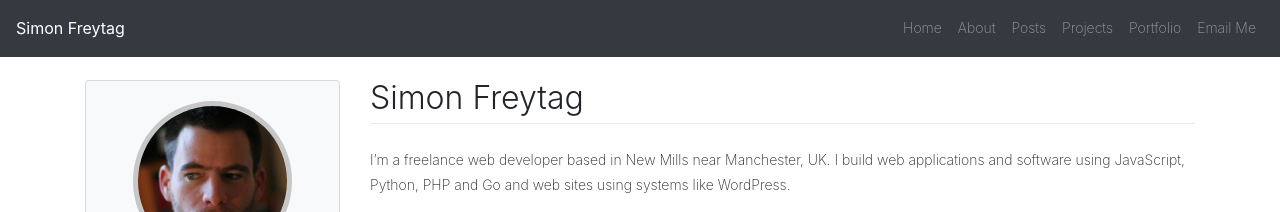
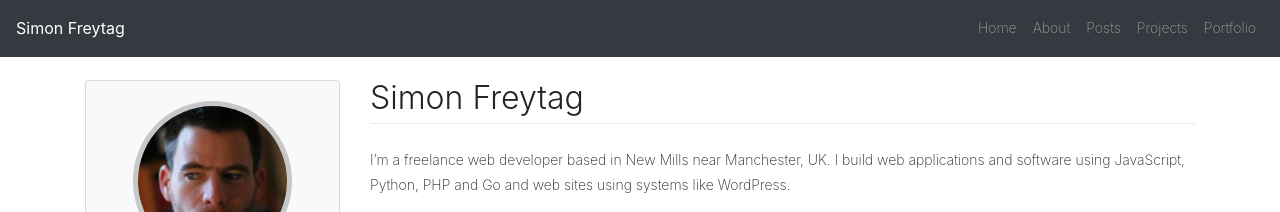
Before and after one commit to sfreytag/friday-theme, a Jekyll site: the page built from _pages/index.md, in a window 1280 px wide. Shown: the top 212 px of the page. Built offline with Jekyll 4.4.1, drawn with Linux system fonts in a browser that asks for light colours; Markdown is read by kramdown in place of the engine named in the settings.

Commit message:
Removed email from nav, for easier setup

```diff
--- a/_data/nav.yml
+++ b/_data/nav.yml
@@ -12,6 +12,3 @@
 
 - title: Portfolio
   href: list/portfolio.html
-
-- title: Email Me
-  href: mailto:simon@freytag.org.uk
```
